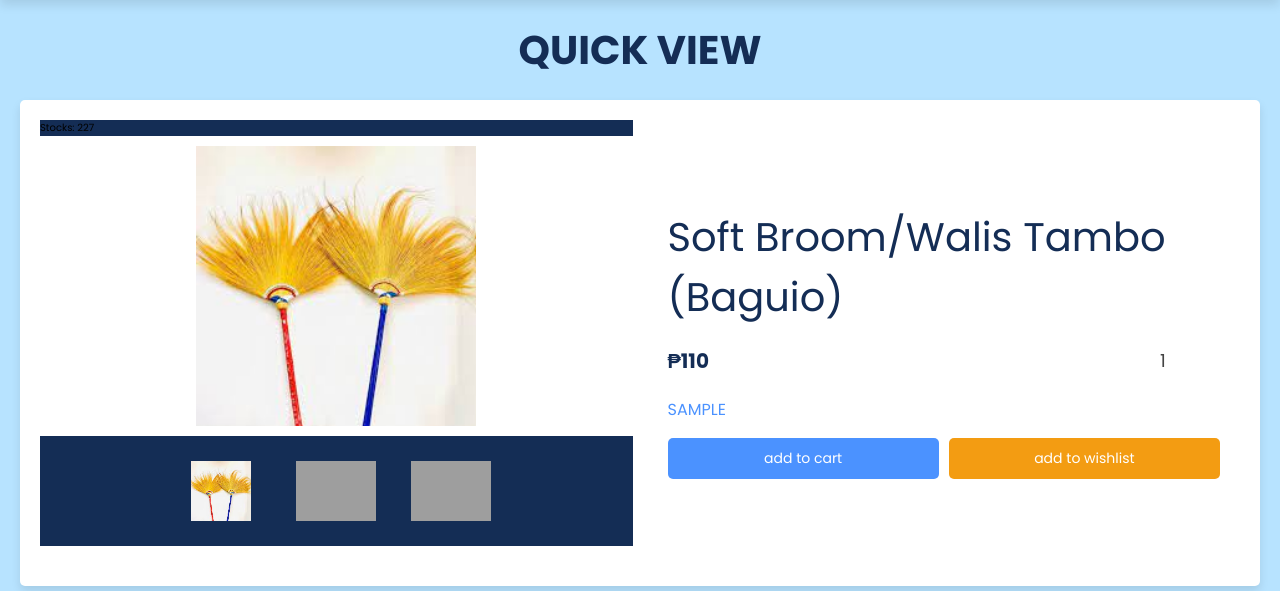
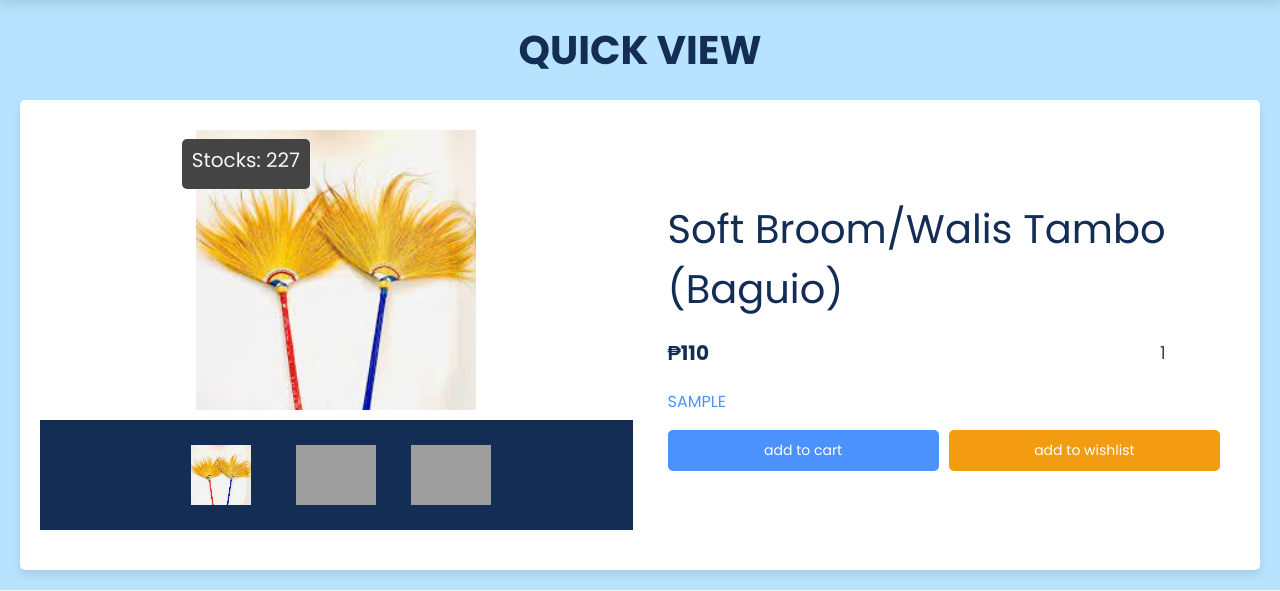
Before and after one commit to aegallego/e-commercewebsite, a PHP site: page /e-commercewebsite/quick_view.php?pid=5187 in a window 1280 px wide. Shown: the part 151-742 px from the top of the page. Run offline with PHP 8.4, Linux system fonts and the light colour scheme; data comes from the database, SQL or seed files in the repository; data that the repository does not hold is empty; some libraries are stand-ins or nearby versions; grey boxes are pictures that could not be loaded.

Commit message:
Update style.css

```diff
--- a/css/style.css
+++ b/css/style.css
@@ -1064,6 +1064,23 @@ background: var(--lightblue);
    line-height: 2;
 }
 
+.quick-view form .row .image-container .stocks{
+   position: absolute;
+   top:29rem;
+   right: 97rem;
+   height: 5rem;
+   line-height: 4.2rem;
+   font-size: 2rem;
+   background-color: var(--black);
+   border:var(--border);
+   border-radius: .5rem;
+   text-align: left;
+   color:var(--light-bg);
+   cursor: pointer;
+   transition: .2s linear;
+   padding: 0 1rem;
+}
+
 /* CARD PRODUCT CATALOGS */
 
 .products .box-container{
```
